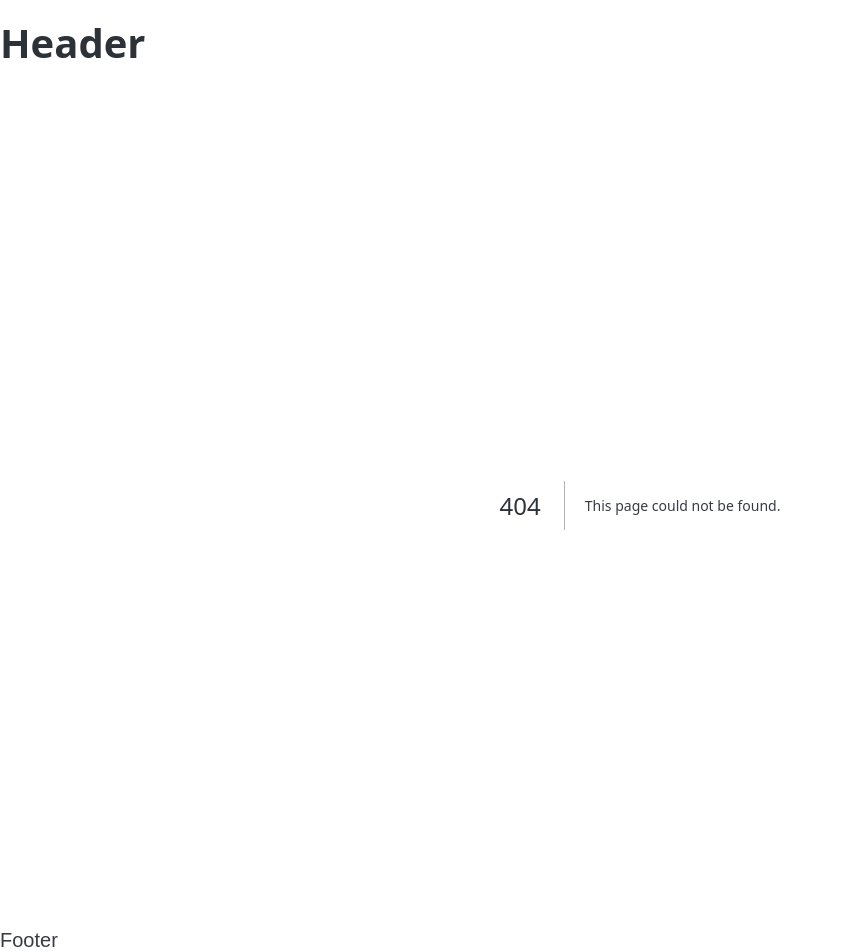
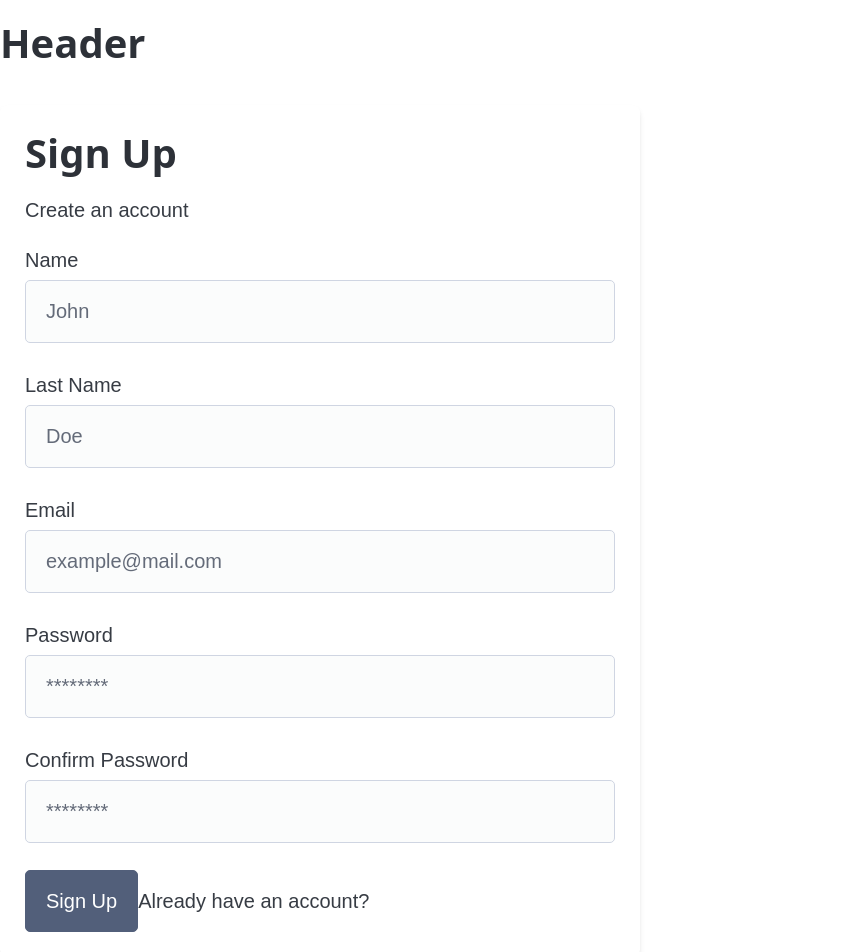
Before and after one commit to prodjohnper/octo-app, a Next.js app: page /sign-up in a window 1280 px wide. Before the commit this address had no page. Shown: the top 952 px of the page, without its empty margins (0-842 px from the left). Built offline with nearby package versions, Linux system fonts and the light colour scheme.

Commit message:
Add - Created `signup` route

```diff
--- /dev/null
+++ b/src/app/sign-up/page.tsx
@@ -0,0 +1,53 @@
+import './styles/sign-up.css';
+
+const SignUp = () => {
+  return (
+    <main className="p-5 flex flex-col justify-center items-center h-full">
+      <section className="flex flex-col items-center justify-center card">
+        <div className='flex flex-col text-center'>
+          <h1 className='text-5xl'>Sign Up</h1>
+          <p className='-mt-2 text-lg text-black/50'>Create an account</p>
+        </div>
+        <form action="#" className='flex flex-col gap-2'>
+          <div>
+            {/* Name */}
+            <label htmlFor="name"> Name
+              <input type="text" id='name' placeholder='John'/>
+            </label>
+
+            {/* Last Name */}
+            <label htmlFor="last-name"> Last Name
+              <input type="text" id='last-name' placeholder='Doe'/>
+            </label>
+
+            {/* Email */}
+            <label htmlFor="email"> Email
+              <input type="email" id='email' placeholder='example@mail.com'/>
+            </label>
+
+            {/* Password */}
+            <label htmlFor="password"> Password
+              <input type="password" id='password' placeholder='********'/>
+            </label>
+
+            {/* Confirm Password */}
+            <label htmlFor="confirm-password"> Confirm Password
+              <input type="password" id='confirm-password' placeholder='********'/>
+            </label>
+          </div>
+
+          <div className='flex flex-col gap-2'>
+            <a href="">
+              <button className='w-full'>Sign Up</button>
+            </a>
+            <a href="/login" className='text-xs hover:underline text-center'>
+              Already have an account?
+            </a>
+          </div>
+        </form>
+      </section>
+    </main>
+  );
+}
+
+export default SignUp
--- /dev/null
+++ b/src/app/sign-up/styles/sign-up.css
@@ -0,0 +1,3 @@
+.card {
+  @apply p-5 bg-white rounded-md shadow-md w-full max-w-lg;
+}
```
